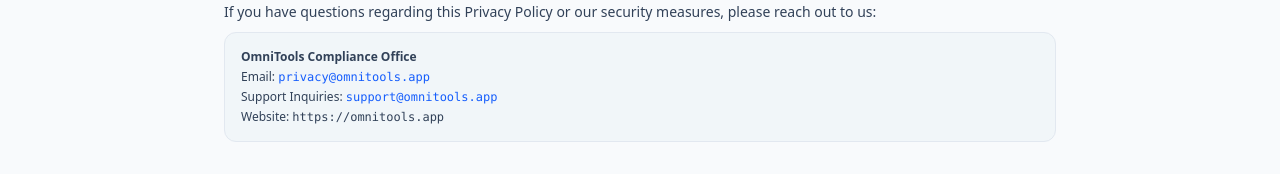
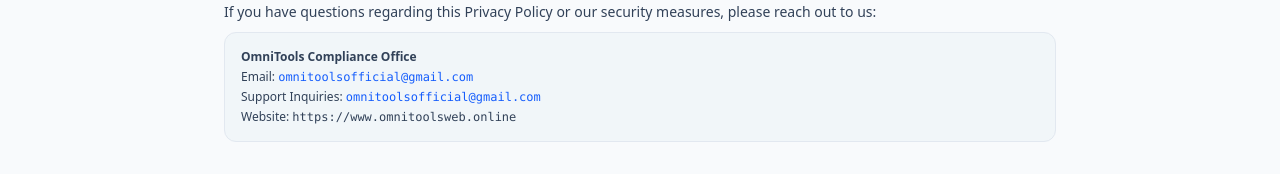
Before and after one commit to zain-113/omni-tools, a Next.js app: page /privacy-policy in a window 1280 px wide. Shown: the part 2492-2666 px from the top of the page. Built offline with nearby package versions, Linux system fonts and the light colour scheme.

Commit message:
Update base domain to omnitoolsweb.online and contact email

```diff
--- a/app/contact/page.tsx
+++ b/app/contact/page.tsx
@@ -61,7 +61,7 @@
               For general help and inquiries:
             </p>
             <p className="font-mono text-xs text-blue-600 dark:text-blue-400 font-semibold">
-              support@omnitools.app
+              omnitoolsofficial@gmail.com
             </p>
           </div>
 
--- a/app/privacy-policy/page.tsx
+++ b/app/privacy-policy/page.tsx
@@ -207,9 +207,9 @@
           </p>
           <div className="p-4 rounded-xl bg-slate-100/80 dark:bg-slate-900 border border-slate-200 dark:border-slate-800 text-xs space-y-1">
             <p><strong>OmniTools Compliance Office</strong></p>
-            <p>Email: <span className="text-blue-600 dark:text-blue-400 font-mono">privacy@omnitools.app</span></p>
-            <p>Support Inquiries: <span className="text-blue-600 dark:text-blue-400 font-mono">support@omnitools.app</span></p>
-            <p>Website: <span className="font-mono">https://omnitools.app</span></p>
+            <p>Email: <span className="text-blue-600 dark:text-blue-400 font-mono">omnitoolsofficial@gmail.com</span></p>
+            <p>Support Inquiries: <span className="text-blue-600 dark:text-blue-400 font-mono">omnitoolsofficial@gmail.com</span></p>
+            <p>Website: <span className="font-mono">https://www.omnitoolsweb.online</span></p>
           </div>
         </section>
       </div>
--- a/app/robots.ts
+++ b/app/robots.ts
@@ -8,6 +8,6 @@
         allow: '/',
       },
     ],
-    sitemap: 'https://omnitools.app/sitemap.xml',
+    sitemap: 'https://www.omnitoolsweb.online/sitemap.xml',
   };
 }
--- a/app/sitemap.ts
+++ b/app/sitemap.ts
@@ -2,7 +2,7 @@
 import { TOOLS } from '@/lib/tools-data';
 
 export default function sitemap(): MetadataRoute.Sitemap {
-  const baseUrl = 'https://omnitools.app';
+  const baseUrl = 'https://www.omnitoolsweb.online';
 
   const toolUrls = TOOLS.map((tool) => ({
     url: `${baseUrl}${tool.path}`,
--- a/app/terms-of-service/page.tsx
+++ b/app/terms-of-service/page.tsx
@@ -136,7 +136,7 @@
           <div className="p-4 rounded-xl bg-slate-100/80 dark:bg-slate-900 border border-slate-200 dark:border-slate-800 text-xs space-y-1">
             <p><strong>OmniTools Legal Department</strong></p>
             <p>Email: <span className="text-blue-600 dark:text-blue-400 font-mono">legal@omnitools.app</span></p>
-            <p>General Support: <span className="text-blue-600 dark:text-blue-400 font-mono">support@omnitools.app</span></p>
+            <p>General Support: <span className="text-blue-600 dark:text-blue-400 font-mono"></span></p>
           </div>
         </section>
       </div>
```
